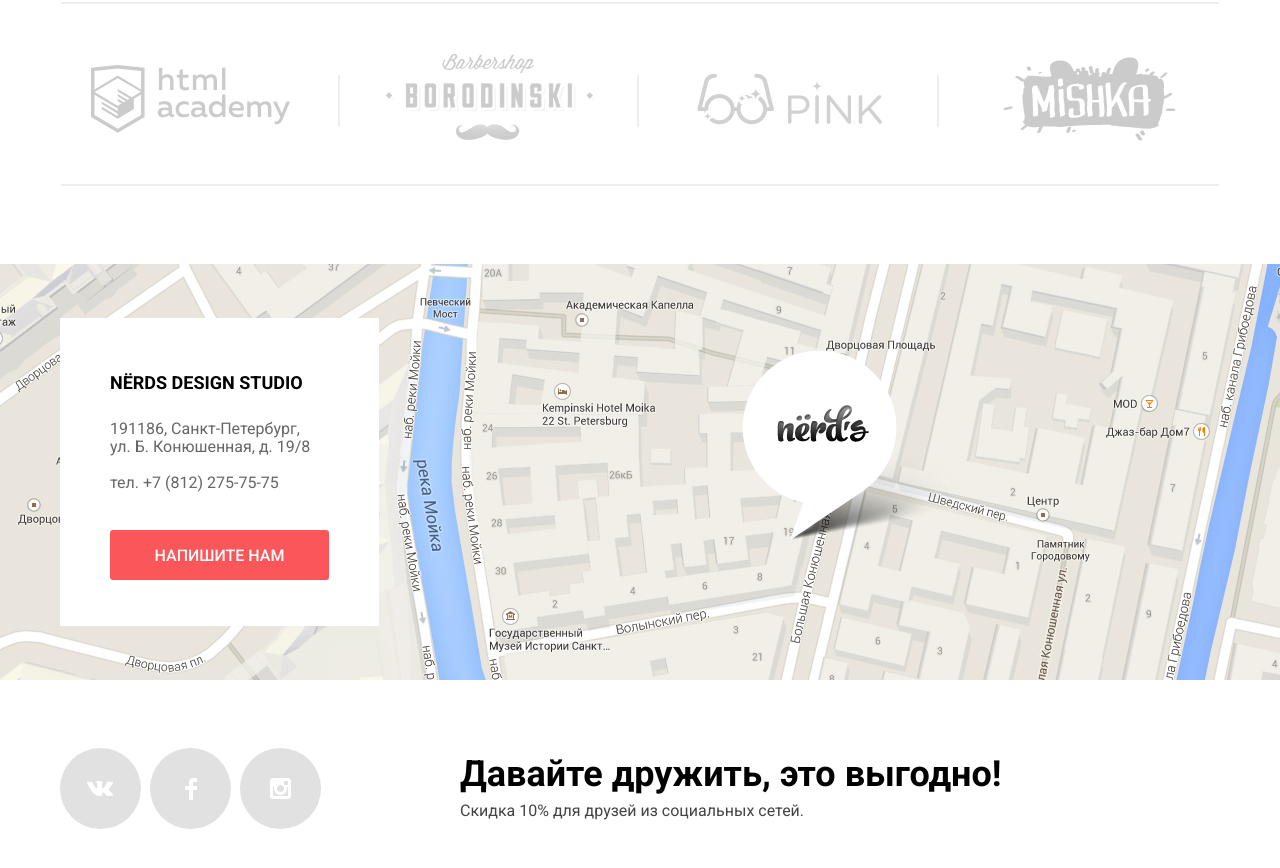
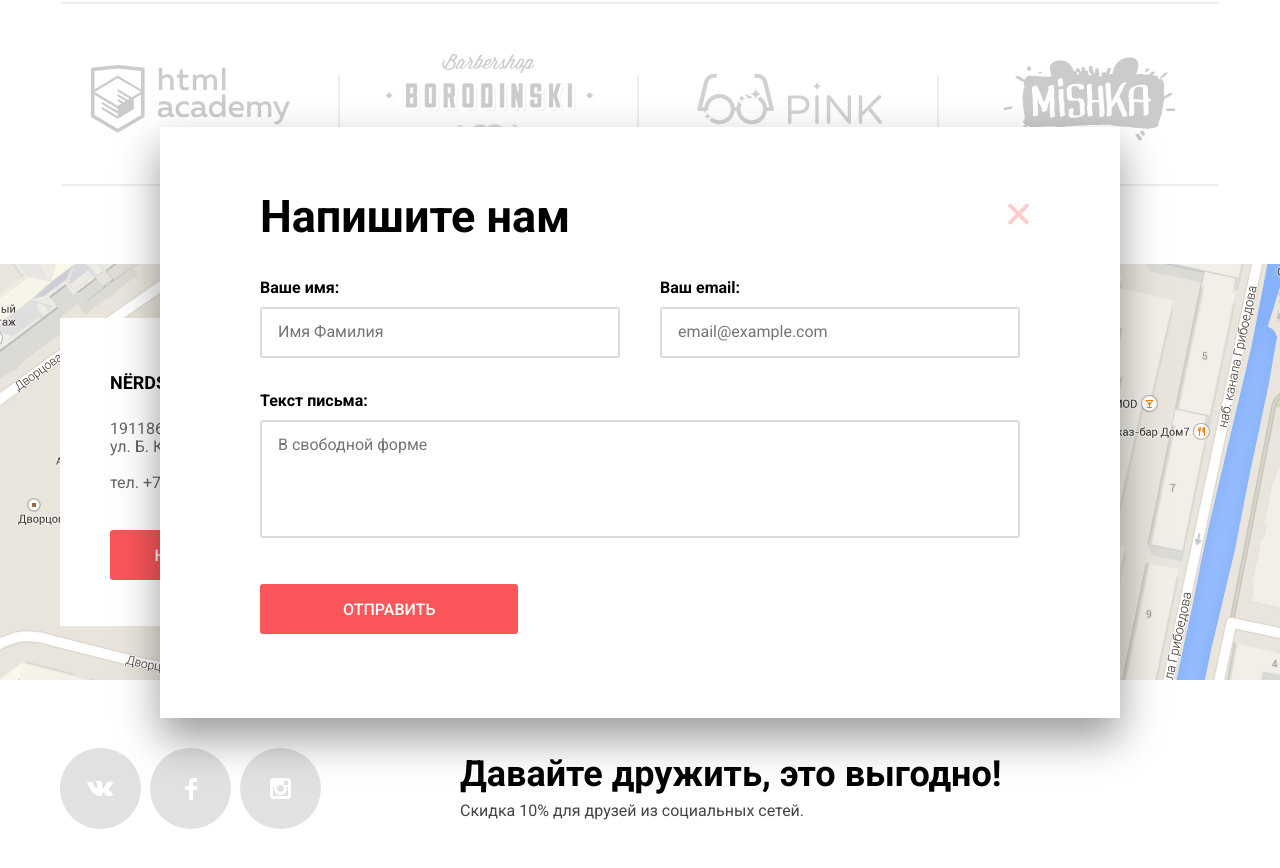
Before and after one commit to V-for-Vasiliy/1160221-nerds-29, a plain HTML site: page index.html in a window 1280 px wide. Shown: the part 1579-2447 px from the top of the page. Drawn offline with Linux system fonts and the light colour scheme.

Commit message:
Сверстал модальное окно

```diff
--- a/css/style.css
+++ b/css/style.css
@@ -19,8 +19,11 @@
     --ui-slider-active-color: #C1C1C1;
     --ui-elements-color: rgba(77, 77, 77, 0.4);
     --ui-elements-noalpha-color: #A6A6A6;
+    --ui-input-border-color: #D7DCDE;
+    --ui-input-border-hover: #B4B9BB;
     --range-active-color: #231F20;
     --inner-shadow-color: rgba(0, 1, 1, 0.1);
+    --modal-shadow: rgba(0, 0, 0, 0.4);
     --social-color: #E1E1E1;
     --gallery-img-border: rgba(0, 0, 0 , 0.1);
     --transparent: rgba(0, 0, 0, 0);
@@ -426,6 +429,8 @@ a {
     display: inline-block;
 
     vertical-align: middle;
+
+    cursor: pointer;
 
     font-weight: 500;
     font-size: 16px;
@@ -957,22 +962,150 @@ a {
 
 /* Modal */
 
-.modal {
-    display: none;
+.modal button {
+    border: none;
+    box-shadow: none;
+}
+
+.modal-feedback {
+    position: relative;
+    bottom: 770px;
+
+    display: flex;
+    flex-direction: row;
+    flex-wrap: wrap;
+    width: 760px;
+    margin: 0 auto;
+    padding-left: 100px;
+    padding-right: 100px;
+    padding-bottom: 84px;
+    padding-top: 63px;
+
     background-color: var(--main-background-color);
+    box-shadow: 0px 20px 40px var(--modal-shadow);
 }
 
 .modal-title {
     font-size: 45px;
     line-height: 53px;
     color: var(--basic-text-color);
+    margin: 0px;
+    margin-bottom: 36px;
 }
 
 .form-label {
+    width: 100%;
     font-weight: 700;
     font-size: 16px;
     line-height: 18px;
     color: var(--basic-text-color);
+    margin-bottom: 10px;
+}
+
+.modal-input {
+    padding-left: 16px;
+    padding-right: 16px;
+    padding-top: 14px;
+    padding-bottom: 14px;
+    box-shadow: none;
+    border: 2px solid var(--ui-input-border-color);
+    border-radius: 3px;
+}
+
+.modal-input:hover {
+    border-color: var(--ui-input-border-hover);
+}
+
+.modal-input:focus {
+    border-color: var(--basic-text-color);
+    outline: 0px;
+    outline-offset: 0;
+}
+
+.feedback-form {
+    display: flex;
+    flex-direction: row;
+    flex-wrap: wrap;
+}
+
+.name-and-email-container {
+    display: flex;
+    width: 100%;
+    justify-content: space-between;
+    margin-bottom: 34px;
+}
+
+.name-and-email-container input {
+    width: 100%;
+}
+
+.modal-name-continer,
+.modal-email-container {
+    display: flex;
+    flex-direction: row;
+    flex-wrap: wrap;
+    width: 360px;
+}
+
+.modal-text-container {
+    display: flex;
+    flex-direction: row;
+    flex-wrap: wrap;
+    width: 760px;
+    margin-bottom: 46px;
+}
+
+.modal-text-container textarea {
+    width: 100%;
+    height: 86px;
+    resize: none;
+}
+
+.modal-close {
+    position: absolute;
+    cursor: pointer;
+    right: 90px;
+    top: 78px;
+    width: 21px;
+    height: 21px;
+    background-color: var(--transparent);
+    opacity: 0.3;
+}
+
+.modal-close:hover {
+    opacity: 1;
+}
+
+.modal-close:active {
+    opacity: 0.1;
+}
+
+.modal-close::before,
+.modal-close::after {
+    content: "";
+    display: block;
+    width: 27px;
+    height: 4px;
+    background-color: var(--accent-color);
+    border-radius: 1px;
+}
+
+.modal-close::before {
+    position: relative;
+    left: -10px;
+    transform: rotate(45deg);
+}
+
+.modal-close::after {
+    position: relative;
+    left: -10px;
+    top: -4px;
+    transform: rotate(-45deg);
+}
+
+.modal-submit {
+    padding-left: 83px;
+    padding-right: 83px;
 }
 
 
--- a/index.html
+++ b/index.html
@@ -195,15 +195,23 @@
     <!--начало кода для popup окна-->
     <section class="modal modal-feedback">
       <h2 class="modal-title">Напишите нам</h2>
-      <form action="post" name="feedback-form">
-        <label class="form-label" for="name-field">Ваше имя:</label>
-        <input type="text" required id="name-field" name="name" placeholder="Имя Фамилия">
-        <label class="form-label" for="email-field">Ваш email:</label>
-        <input type="email" required id="email-field" name="email" placeholder="email@example.com">
-        <label class="form-label" for="message-field">Текст письма:</label>
-        <textarea name="message" required id="message-field" cols="62" rows="10" placeholder="В свободной форме"></textarea>
-        <button type="submit">Отправить</button>
-        <button class="modal-close" type="button">Закрыть</button>
+      <form class="feedback-form" action="post" name="feedback-form">
+        <div class="name-and-email-container">
+          <div class="modal-name-continer">
+            <label class="form-label" for="name-field">Ваше имя:</label>
+            <input class="modal-input" type="text" required id="name-field" name="name" placeholder="Имя Фамилия">
+          </div>
+          <div class="modal-email-container">
+            <label class="form-label" for="email-field">Ваш email:</label>
+            <input class="modal-input" type="email" required id="email-field" name="email" placeholder="email@example.com">
+          </div>
+        </div>
+        <div class="modal-text-container">
+          <label class="form-label" for="message-field">Текст письма:</label>
+          <textarea class="modal-input" name="message" required id="message-field" cols="62" rows="6" placeholder="В свободной форме"></textarea>
+        </div class="modal-text-container">
+        <button class="button modal-submit" type="submit">Отправить</button>
+        <button class="modal-close" type="button" aria-label="Закрыть"></button>
       </form>
     </section>
     <!--конец кода для popup окна-->
```
